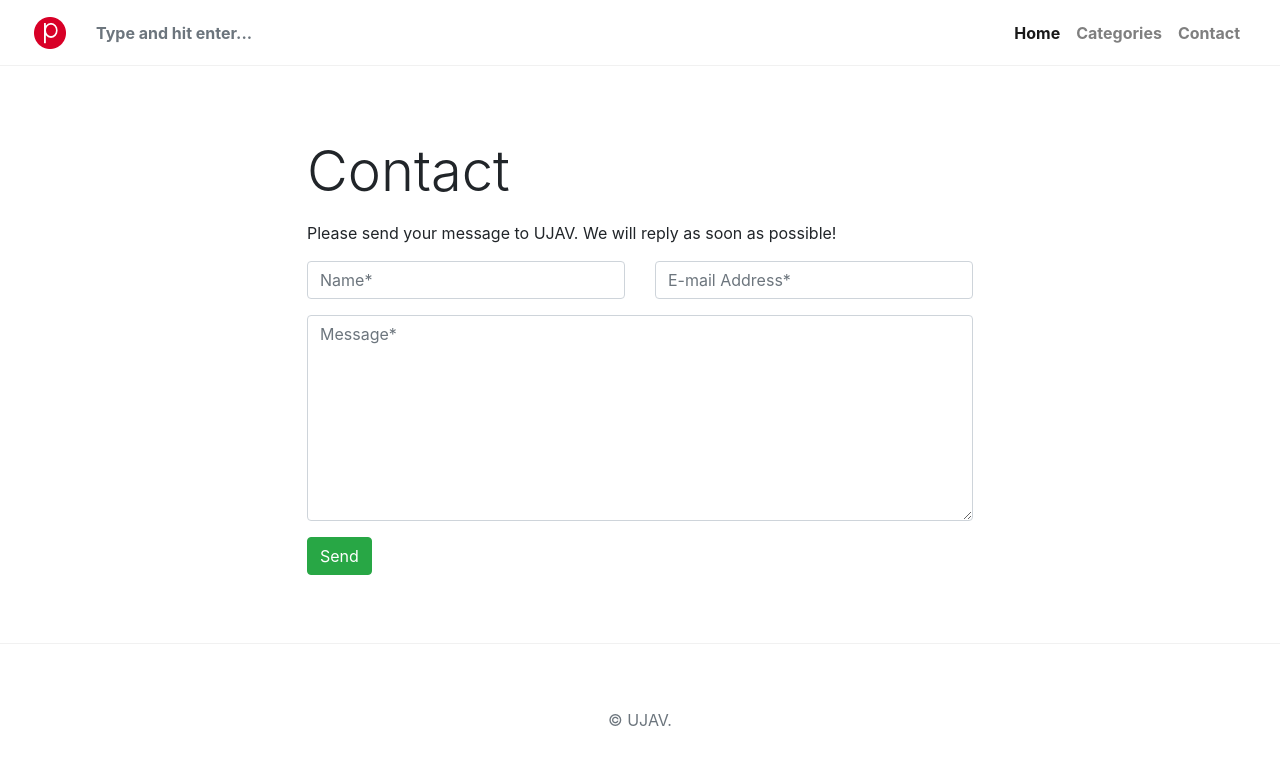
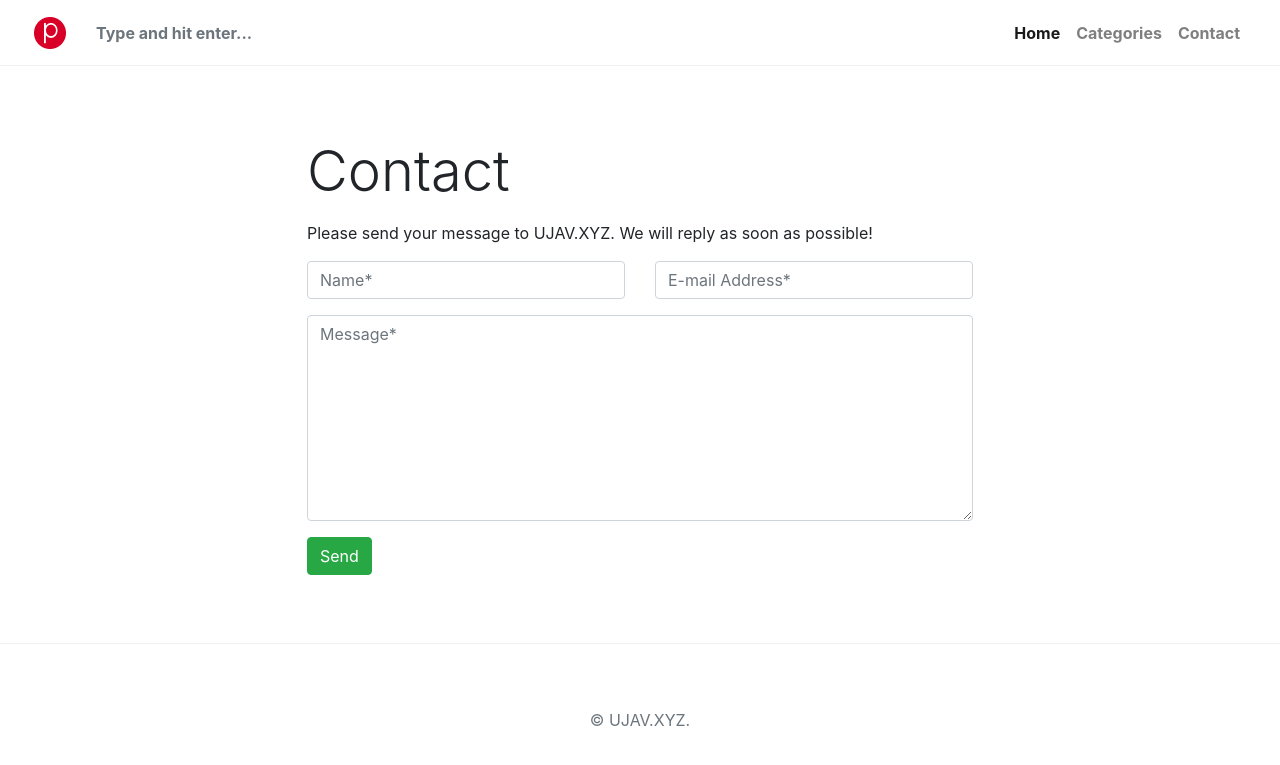
Before and after one commit to ujav/u, a Jekyll site: the page built from _pages/contact.md, in a window 1280 px wide. Shown: the top 765 px of the page. Built offline with Jekyll 4.4.1, drawn with Linux system fonts in a browser that asks for light colours; nearby versions of some CDN libraries; library files that are not in the unit come from our copies; comment, search, counter and statistics services are not loaded.

Commit message:
Update _config.yml

```diff
--- a/_config.yml
+++ b/_config.yml
@@ -1,5 +1,5 @@
 # Site
-name: 'UJAV'
+name: 'UJAV.XYZ'
 description: 'UJAV is adult site where provide Uncensord JAV'
 logo: 'assets/images/logo.png'
 favicon: 'assets/images/logo.png'
```
